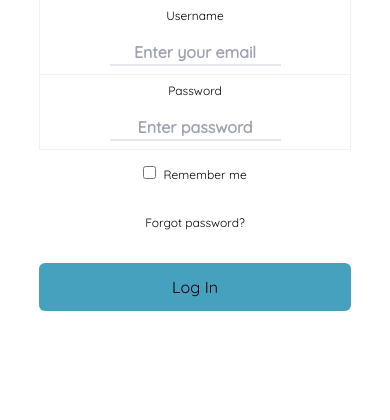
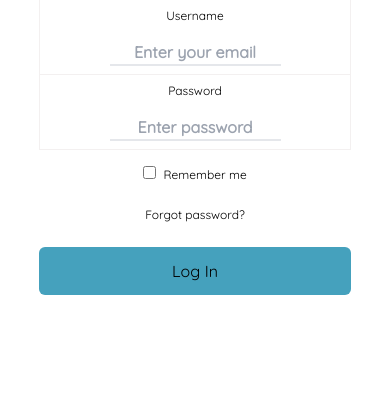
Before and after one commit to dohovic/Giver-Final, a PHP site: page /login.php in a window 390 px wide. Shown: the part 242-662 px from the top of the page. Run offline with PHP 8.4, Linux system fonts and the light colour scheme; some libraries are stand-ins or nearby versions.

Commit message:
login-small-screens

```diff
--- a/includes/style.css
+++ b/includes/style.css
@@ -906,7 +906,7 @@
   flex-direction: row;
   flex-wrap: wrap;
   justify-content: space-between;
-  gap: 1rem;
+  gap: 0.5rem;
 }
 
 .label-remember {
@@ -954,6 +954,10 @@
 }
 
 @media (max-width: 599px) {
+  .r-label-text {
+    text-align: center;
+  }
+
   input::placeholder {
     text-align: center;
     font-size: 1rem;
@@ -1096,3 +1100,10 @@
     line-height: 1.5rem;
   } */
 }
+
+@media (max-height: 380px) {
+  .login-field {
+    padding: 0.5rem;;
+    gap: 0.25rem;
+  }
+}
```
